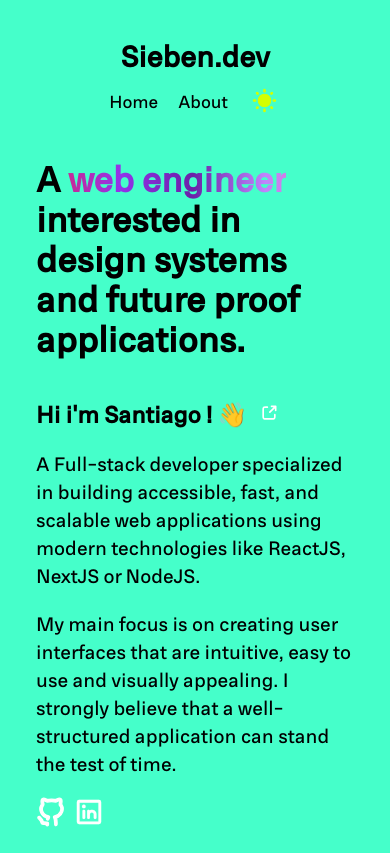
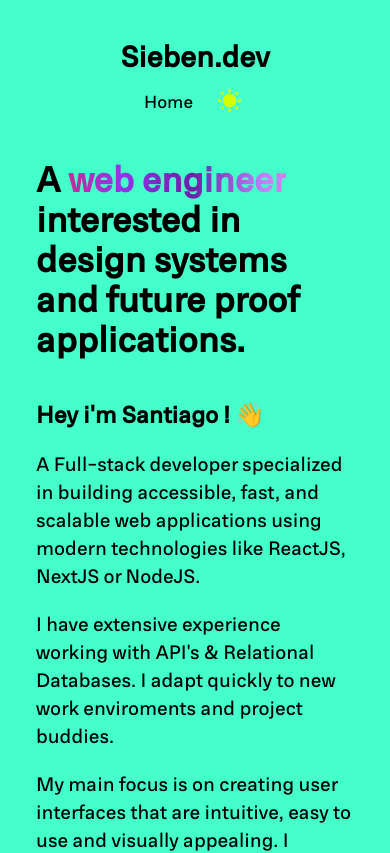
Before and after one commit to Siebenlist/portfolio, a Next.js app: page / in a window 390 px wide. Shown: the top 853 px of the page. Built offline with nearby package versions, Linux system fonts and the light colour scheme.

Commit message:
Styles: fixed some responsive issues

```diff
--- a/src/app/about/page.jsx
+++ /dev/null
@@ -1,7 +0,0 @@
-import React from "react";
-
-const AboutPage = () => {
-  return <div>AboutPage</div>;
-};
-
-export default AboutPage;
--- a/src/app/page.jsx
+++ b/src/app/page.jsx
@@ -25,24 +25,18 @@ export default function Home() {
       </h1>
 
       <section className="mb-10">
-        <a
-          href={"/about"}
-          target="_blank"
-          className="inline-flex items-center gap-3 text-2xl font-bold hover:underline"
-        >
-          Hi i&apos;m Santiago ! 👋
-          <span>
-            {theme === "light" ? (
-              <Image src={linkLight} alt="About section icon link" width={20} />
-            ) : (
-              <Image src={linkDark} alt="About section icon link" width={20} />
-            )}
-          </span>
-        </a>
+        <h2 href={"/about"} target="_blank" className="text-2xl font-bold">
+          Hey i&apos;m Santiago ! 👋
+        </h2>
         <p className="text-xl mt-5">
           A Full-stack developer specialized in building accessible, fast, and
           scalable web applications using modern technologies like ReactJS,
           NextJS or NodeJS.
+        </p>
+        <p className="text-xl mt-5">
+          I have extensive experience working with API&apos;s & Relational
+          Databases. I adapt quickly to new work enviroments and project
+          buddies.{" "}
         </p>
         <p className="text-xl mt-5">
           My main focus is on creating user interfaces that are intuitive, easy
@@ -52,7 +46,11 @@ export default function Home() {
         <div className="mt-5">
           {theme === "light" ? (
             <div className="flex items-center gap-2">
-              <a href="https://github.com/Siebenlist" target="_blank">
+              <a
+                data-tooltip-target="tooltip-default"
+                href="https://github.com/Siebenlist"
+                target="_blank"
+              >
                 <Image
                   src={githubLight}
                   alt="Github logo"
@@ -60,7 +58,11 @@ export default function Home() {
                   height={30}
                 />
               </a>
-              <a href="https://www.linkedin.com/in/siebenlist/" target="_blank">
+              <a
+                data-tooltip-target="tooltip-default"
+                href="https://www.linkedin.com/in/siebenlist/"
+                target="_blank"
+              >
                 <Image
                   src={linkedinLight}
                   alt="Github logo"
@@ -71,7 +73,11 @@ export default function Home() {
             </div>
           ) : (
             <div className="flex gap-2">
-              <a href="https://github.com/Siebenlist" target="_blank">
+              <a
+                data-tooltip-target="tooltip-default"
+                href="https://github.com/Siebenlist"
+                target="_blank"
+              >
                 <Image
                   src={githubDark}
                   alt="Github logo"
@@ -79,7 +85,11 @@ export default function Home() {
                   height={30}
                 />
               </a>
-              <a href="https://www.linkedin.com/in/siebenlist/" target="_blank">
+              <a
+                data-tooltip-target="tooltip-default"
+                href="https://www.linkedin.com/in/siebenlist/"
+                target="_blank"
+              >
                 <Image
                   src={linkedinDark}
                   alt="Github logo"
@@ -89,6 +99,15 @@ export default function Home() {
               </a>
             </div>
           )}
+
+          <div
+            id="tooltip-default"
+            role="tooltip"
+            class="absolute z-10 invisible inline-block px-3 py-2 text-sm font-medium text-white transition-opacity duration-300 bg-gray-900 rounded-lg shadow-sm opacity-0 tooltip dark:bg-gray-700"
+          >
+            Tooltip content
+            <div class="tooltip-arrow" data-popper-arrow></div>
+          </div>
         </div>
       </section>
       <section>
--- a/src/components/Navbar.jsx
+++ b/src/components/Navbar.jsx
@@ -17,11 +17,6 @@ const Navbar = () => {
           </Link>
         </li>
         <li>
-          <Link className="text-lg" href={"/about"}>
-            About
-          </Link>
-        </li>
-        <li>
           <ThemeSwitcher />
         </li>
       </ul>
```
